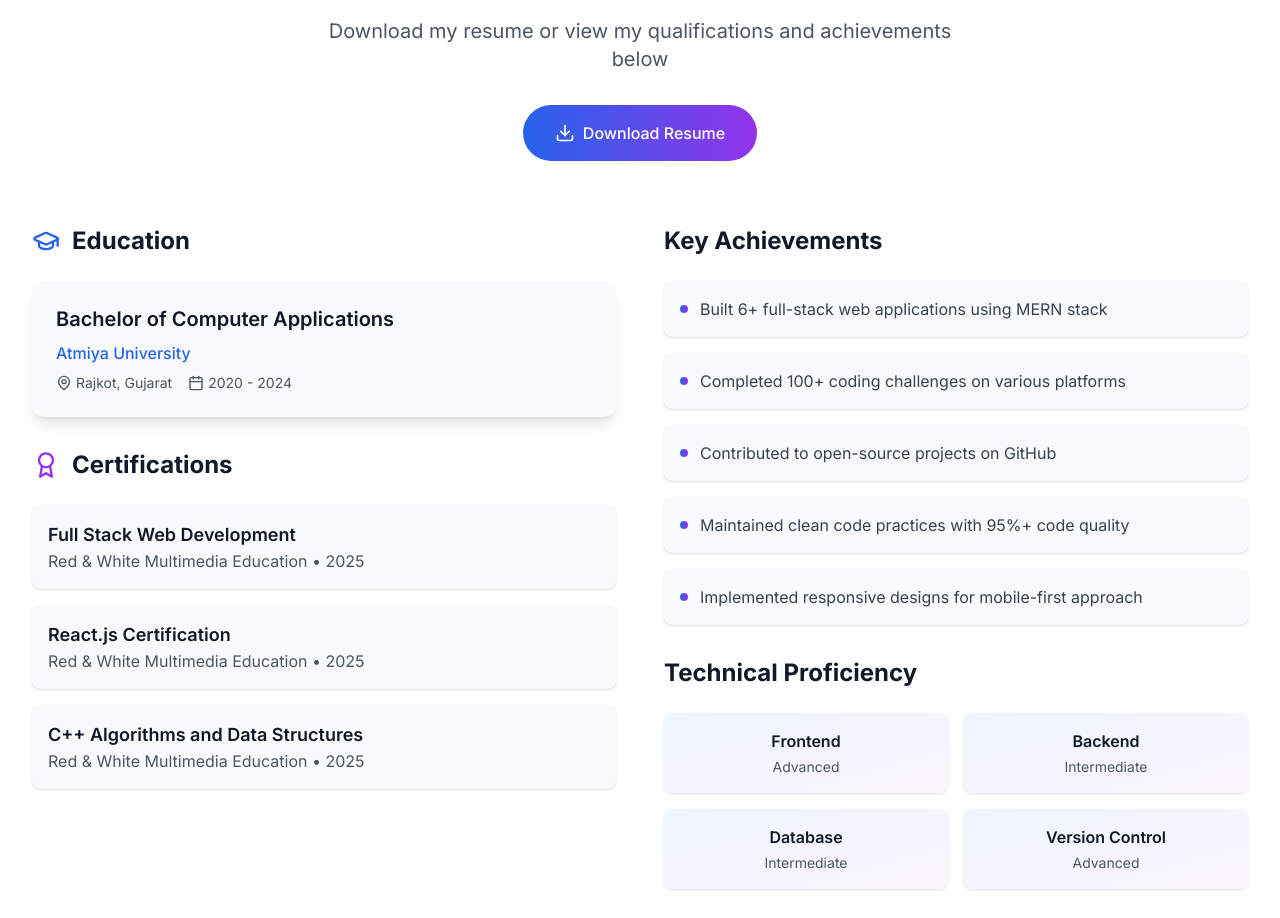
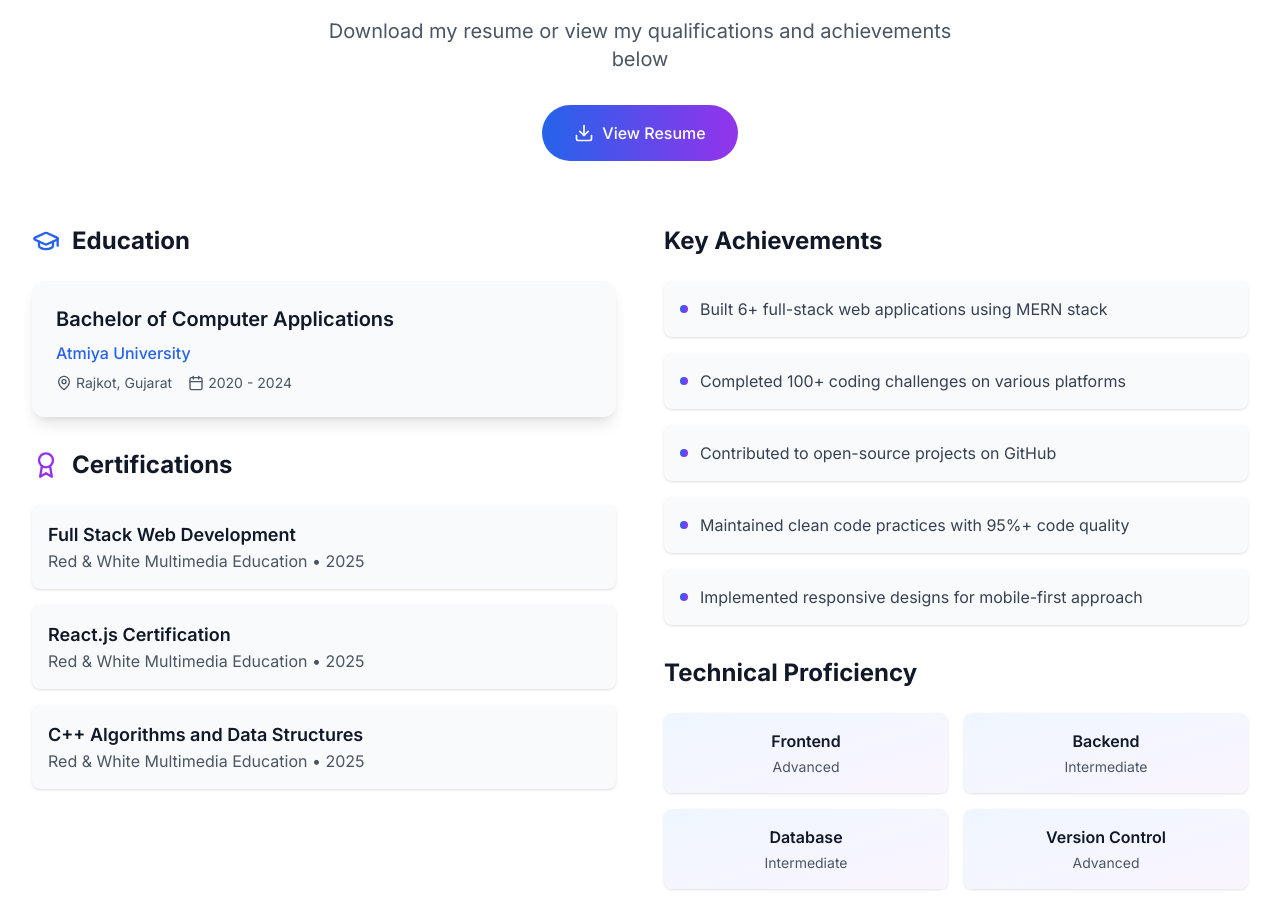
Before and after one commit to jaypedhadiya07/portfolio-website, a React (Vite) app in the folder project/: page / in a window 1280 px wide. Shown: the part 4000-4918 px from the top of the page. Built offline with nearby package versions, Linux system fonts and the light colour scheme.

Commit message:
update resume button link and text

```diff
--- a/project/src/components/sections/Resume.tsx
+++ b/project/src/components/sections/Resume.tsx
@@ -48,10 +48,10 @@ const Resume: React.FC = () => {
           <p className="text-xl text-gray-600 dark:text-gray-300 max-w-2xl mx-auto mb-8">
             Download my resume or view my qualifications and achievements below
           </p>
-          <a href="https://www.canva.com/design/DAGujyNB2wQ/r4fhvL_B4SHoq1a--YwsiA/view?utm_content=DAGujyNB2wQ&utm_campaign=designshare&utm_medium=link2&utm_source=uniquelinks&utlId=h8f54062e0a" target="_blank">
+          <a href="https://www.canva.com/design/DAGwgH6COlw/FgXrStv5o4qmrd89m0JNrg/view?utm_content=DAGwgH6COlw&utm_campaign=designshare&utm_medium=link2&utm_source=uniquelinks&utlId=hc6c6f7996c" target="_blank">
             <button className="bg-gradient-to-r from-blue-600 to-purple-600 text-white px-8 py-4 rounded-full font-medium hover:shadow-lg transform hover:scale-105 transition-all duration-300 inline-flex items-center space-x-2">
             <Download size={20} />
-            <span>Download Resume</span>
+            <span>View Resume</span>
           </button>
           </a>
         </div>
```
